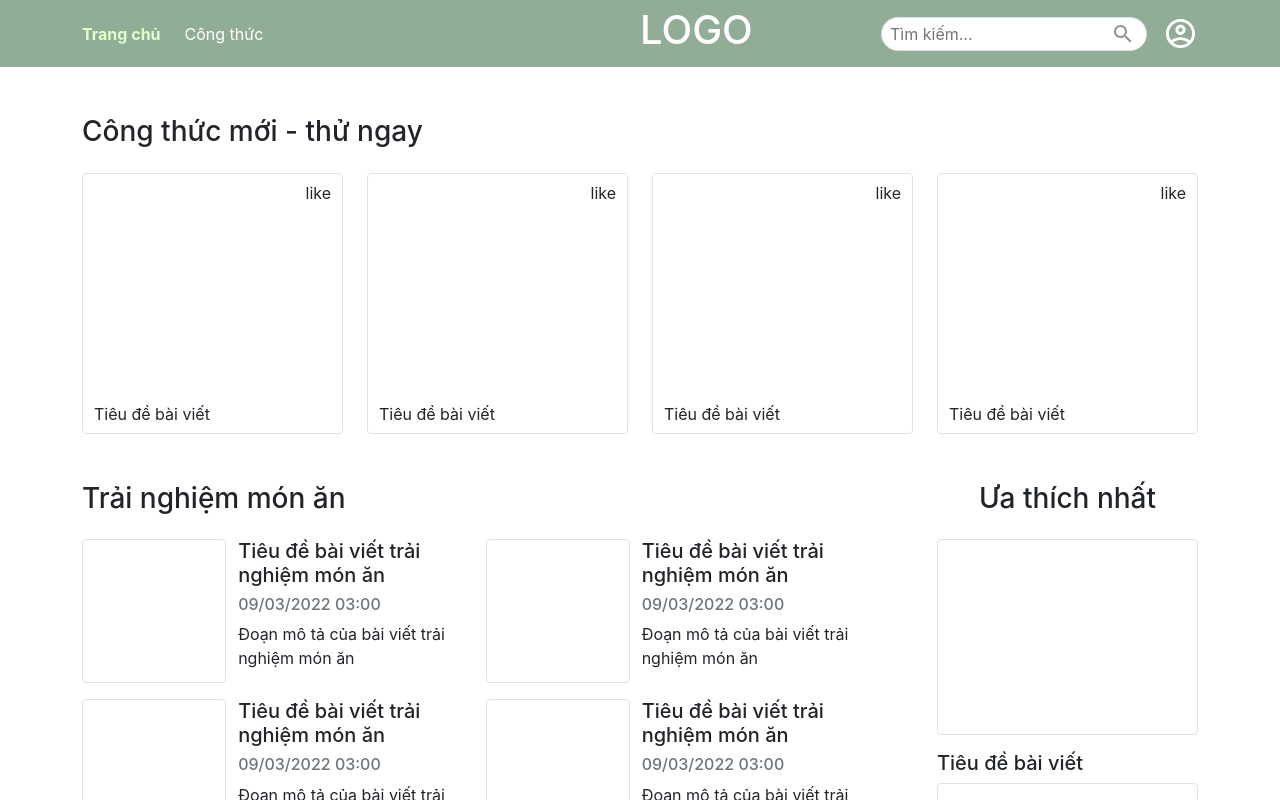
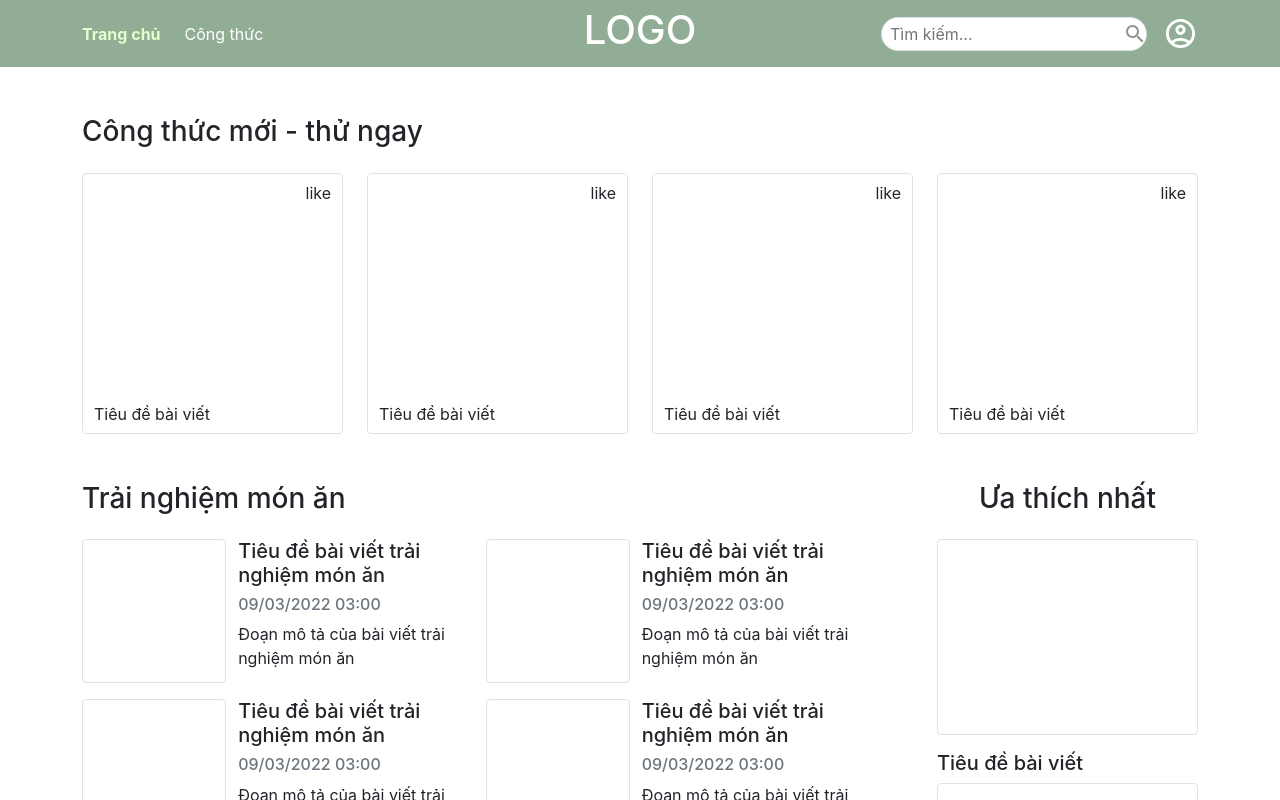
Before and after one commit to DoMinhHieu1997/MindX-Web55-Project, a React (Create React App) app: page / in a window 1280 px wide. Shown: the top 800 px of the page. Built offline with nearby package versions, Linux system fonts and the light colour scheme.

Commit message:
update mui version

```diff
--- a/src/components/Menu.js
+++ b/src/components/Menu.js
@@ -1,6 +1,6 @@
 import { NavLink } from "react-router-dom";
-import SearchIcon from '@material-ui/icons/Search';
-import AccountIcon from '@material-ui/icons/AccountCircleOutlined';
+import SearchIcon from '@mui/icons-material/Search';
+import AccountIcon from '@mui/icons-material/AccountCircleOutlined';
 
 const Menu = () => {
     return <div className="bg-92AD95 py-3">
@@ -13,13 +13,13 @@ const Menu = () => {
                     <NavLink className="text-white" to="/cong-thuc">Công thức</NavLink>
                 </li>
             </ul>
-            <div className="position-absolute top-50 start-50 translate-middle-y">
+            <div className="position-absolute top-50 start-50 translate-middle">
                 <h1 className="text-white">LOGO</h1>
             </div>
             <div className="d-flex align-items-center">
                 <div className="position-relative me-3">
                     <input type="text" placeholder="Tìm kiếm..."  className="rounded-pill border py-1 px-2"/>
-                    <SearchIcon className="position-absolute top-50 end-0 translate-middle" style={{ color: '#939393'}}/>
+                    <SearchIcon className="position-absolute top-50 end-0 translate-middle-y" style={{ color: '#939393'}}/>
                 </div>
                 <div>
                     <AccountIcon style={{ color: 'white' }} fontSize="large"/>
--- a/src/components/NotFound.js
+++ b/src/components/NotFound.js
@@ -1,5 +1,5 @@
 import notfound from "../assets/404.jpg";
-import { Button } from "@material-ui/core";
+import { Button } from "@mui/material";
 
 const NotFound = () => {
   return <div className="container py-5">
```
Also changed, not shown: package.json (+5 -2 lines), 1 other file (tests, documents, lock files or other folders).
